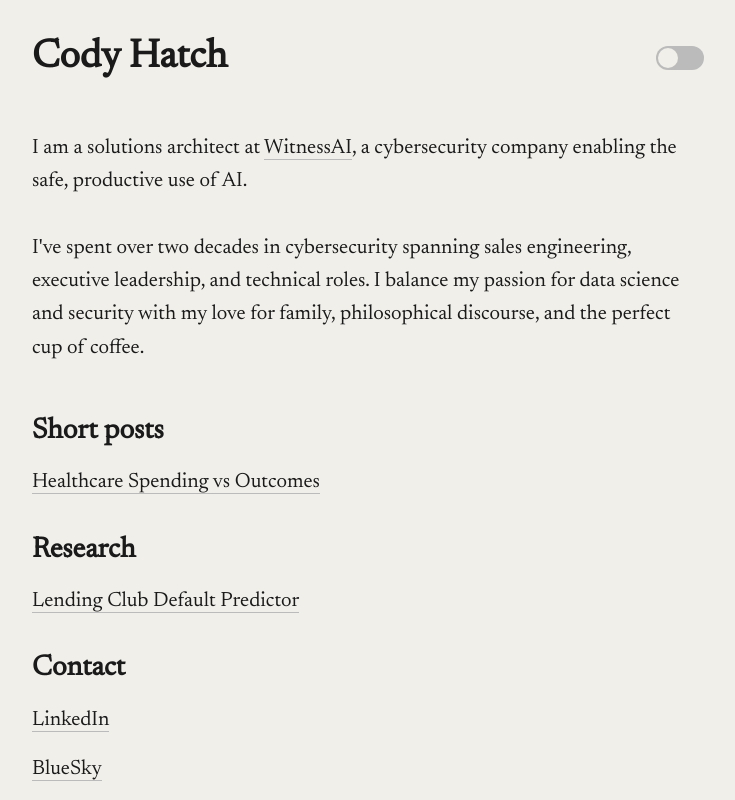
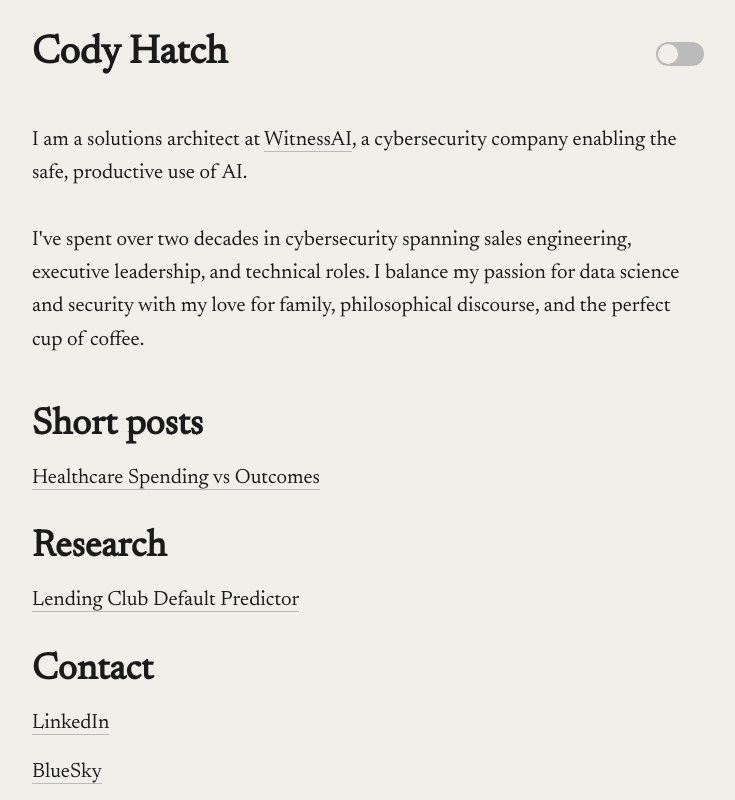
Before and after one commit to orangganjil/orangganjil.github.io, a plain HTML site: page index.html in a window 1280 px wide. Shown: the top 800 px of the page, without its empty margins (272-1007 px from the left). Drawn offline with Linux system fonts and the light colour scheme.

Commit message:
Working on font issues

```diff
--- a/sitemap.xml
+++ b/sitemap.xml
@@ -6,7 +6,7 @@ xmlns="http://www.sitemaps.org/schemas/sitemap/0.9">
 
 <url>
 <loc>https://codyhatch.com/</loc>
-<lastmod>2025-02-04T17:26:36-00:00</lastmod>
+<lastmod>2025-02-04T17:34:20-00:00</lastmod>
 <changefreq>daily</changefreq>
 <priority>0.5</priority>
 </url>
--- a/theme/css/style.css
+++ b/theme/css/style.css
@@ -55,21 +55,21 @@ body {
 /* Typography */
 h1, h2, h3, h4, h5, h6 {
     font-weight: 600;
-    line-height: 1.3;
+    line-height: 1.1;
 }
 
 h1 {
-    font-size: 3rem;
+    font-size: 3em;
     margin-bottom: 2rem;
 }
 
 h2 {
-    font-size: 2.1rem;
+    font-size: 2em;
     margin: 2rem 0 1rem;
 }
 
 h3 {
-    font-size: 1.8rem;
+    font-size: 1.8em;
     margin: 2rem 0 1rem;
 }
 
```
